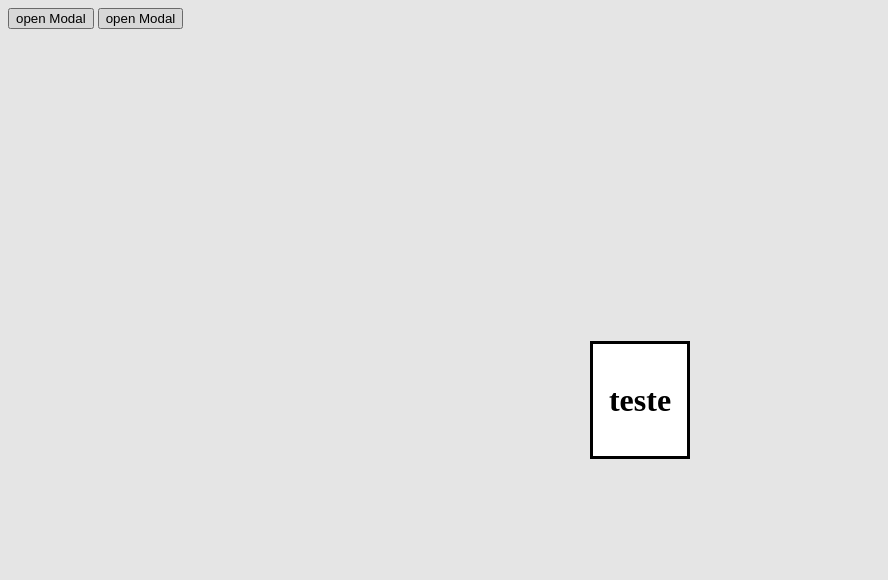
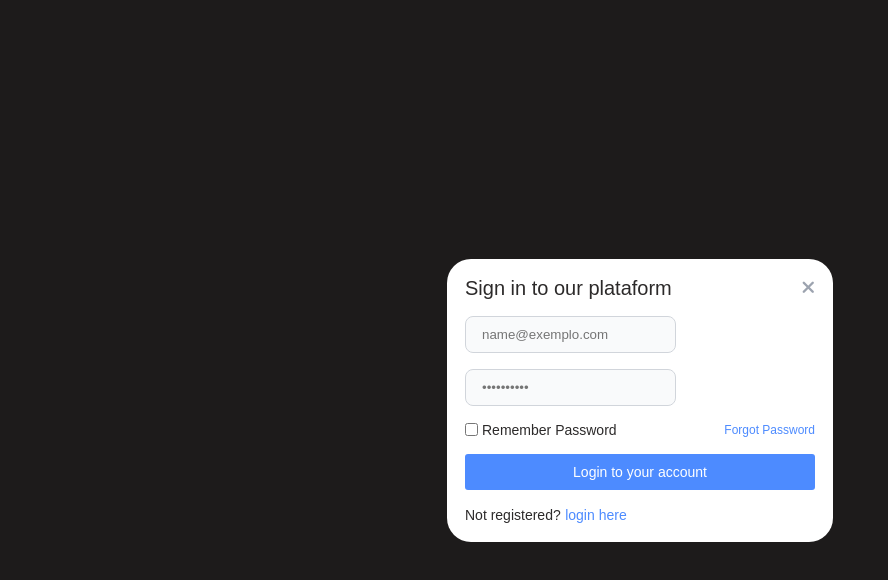
Before and after one commit to MarceloMenegheti/Projects-html-css-js, a plain HTML site: page Modal/index.html in a window 1280 px wide. Both pictures are taken after a click on the button "open Modal". Shown: the whole page, without its empty margins (0-888 px from the left). Drawn offline with Linux system fonts and the light colour scheme.

Commit message:
Modal using HTML, CSS, Js

```diff
--- a/Modal/index.html
+++ b/Modal/index.html
@@ -4,6 +4,7 @@
     <meta charset="UTF-8">
     <meta name="viewport" content="width=device-width, initial-scale=1.0">
     <link rel="stylesheet" href="src/CSS/style.css">
+    <link rel="stylesheet" href="https://cdnjs.cloudflare.com/ajax/libs/font-awesome/6.6.0/css/all.min.css" integrity="sha512-Kc323vGBEqzTmouAECnVceyQqyqdsSiqLQISBL29aUW4U/M7pSPA/gEUZQqv1cwx4OnYxTxve5UMg5GT6L4JJg==" crossorigin="anonymous" referrerpolicy="no-referrer" />
     <title>Modal - login</title>
 </head>
 
@@ -14,16 +15,75 @@
     </button>
 
     <dialog id="modal-1">
-        <h1>teste</h1>
+        <form >
+            <div class="modal-header">
+                <h1 class="modal-title">
+                    Sign in to our plataform
+                </h1>
+
+                <button
+                class="close-modal"
+                data-modal="modal-1"
+                type="button"
+                >
+                <i class="fa-solid fa-xmark"></i>
+                </button>
+            </div>
+
+            <div class="modal-body">
+                <div class="input-group">
+                    <label for="email">
+                        <input
+                        type="email"
+                        id="email"
+                        name="email"
+                        placeholder="name@exemplo.com">
+                    </label>
+                </div>
+
+            <div class="modal-body">
+                <div class="input-group">
+                    <label for="password">
+                        <input
+                        type="password"
+                        id="password"
+                        name="password"
+                        placeholder="••••••••••">
+                    </label>
+                </div>
+            </div>
+
+            <div class="password-options">
+                <div class="remember-password">
+                        <input
+                            type="checkbox"
+                            name="remember_password"
+                            id="remember_password"
+                        >
+                        <label for="remember-password">
+                            Remember Password
+                        </label>
+                    </div>
+
+                    <a href="#" class="forgot-password">
+                        Forgot Password
+                    </a>
+                </div>
+
+                <button id="login_button">
+                    Login to your account
+                </button>
+
+                <div class="register">
+                    <span>Not registered?</span>
+                    <a href="#">
+                        login here
+                    </a>
+                </div>
+            </div>
+        </form>
     </dialog>
 
-    <button class="open-modal" data-modal="modal-2">
-        open Modal
-    </button>
-
-    <dialog id="modal-2">
-        <h1>teste 2</h1>
-    </dialog>
 
     <script src="src/JavaScript/script.js"></script>
 </body>
--- a/Modal/src/CSS/style.css
+++ b/Modal/src/CSS/style.css
@@ -0,0 +1,122 @@
+@import url('https://fonts.googleapis.com/css2?family=Montserrat:ital,wght@0,100..900;1,100..900&display=swap');
+
+*:not(dialog){
+    font-family: 'Poppins', sans-serif;
+    margin: 0;
+    padding: 0;
+    box-sizing: border-box;
+}
+
+body{
+    background-color: #2c2a2a;
+    display: flex;
+    justify-content: center;
+    align-items: center;
+    min-height: 100vh;
+}
+
+.open-modal{
+    background-color: #4d8bff;
+    color: #fafafa;
+    border: none;
+    border-radius: 8px;
+    padding: 10px 16px;
+    font-size: 18px;
+    cursor: pointer;
+}
+
+dialog::backdrop{
+    background: #1d1b1b;
+}
+dialog{
+    border: none;
+    width: 350px;
+    border-radius: 24px;
+    padding: 18px;
+}
+.modal-header{
+    display: flex;
+    justify-content: space-between;
+    align-items: center;
+    margin-bottom: 16px;
+}
+
+.modal-title{
+    font-size: 20px;
+    font-weight: 500;
+    color: #2c2a2a;
+}
+
+.close-modal{
+    cursor: pointer;
+    border: none;
+    background-color:transparent;
+    color: #9ca3af;
+    font-size: 18px;
+}
+.modal-body{
+    display: flex;
+    flex-direction: column;
+    gap: 16px;
+}
+.modal-group{
+    display: flex;
+    flex-direction: column;
+    gap: 2px;
+}
+.input-group label{
+    font-size: 14px;
+    font-weight: 500;
+    color: #2c2a2a;
+}
+
+.input-group input{
+    border: 1px solid #d1d5db;
+    background-color: #f9fafb;
+    border-radius: 8px;
+    padding: 10px 16px;
+}
+
+.input-group input:focus{
+    outline: 1px solid #2c2a2a;
+}
+
+.password-options{
+    display: flex;
+    justify-content: space-between;
+    align-items: center;
+}
+
+.remember-password{
+    display: flex;
+    align-items: center;
+    gap:4px;
+    font-size: 14px;
+    color: #2c2a2a;
+}
+
+.forgot-password{
+    font-size: 12px;
+    color: #4d8bff;
+    text-decoration: none;
+}
+
+#login_button{
+    background-color: #4d8bff;
+    color: #ffffff;
+    border-radius: 3px;
+    border: none;
+    padding: 10px;
+    font-size: 14px;
+    cursor: pointer;
+}
+.register span{
+    font-size: 14px;
+    color: #2c2a2a;
+}
+
+.register a{
+    font-size: 14px;
+    color: #4d8bff;
+    text-decoration: none;
+}
--- a/Modal/src/JavaScript/script.js
+++ b/Modal/src/JavaScript/script.js
@@ -8,3 +8,13 @@ openButtons.forEach(button => {
         modal.showModal()
     })
 });
+
+const closeButtons = document.querySelectorAll('.close-modal')
+
+closeButtons.forEach(button => {
+    button.addEventListener('click', () => {
+        const modalId = button.getAttribute('data-modal')
+        const modal = document.getElementById(modalId)
+        modal.close()
+    })
+})
```
